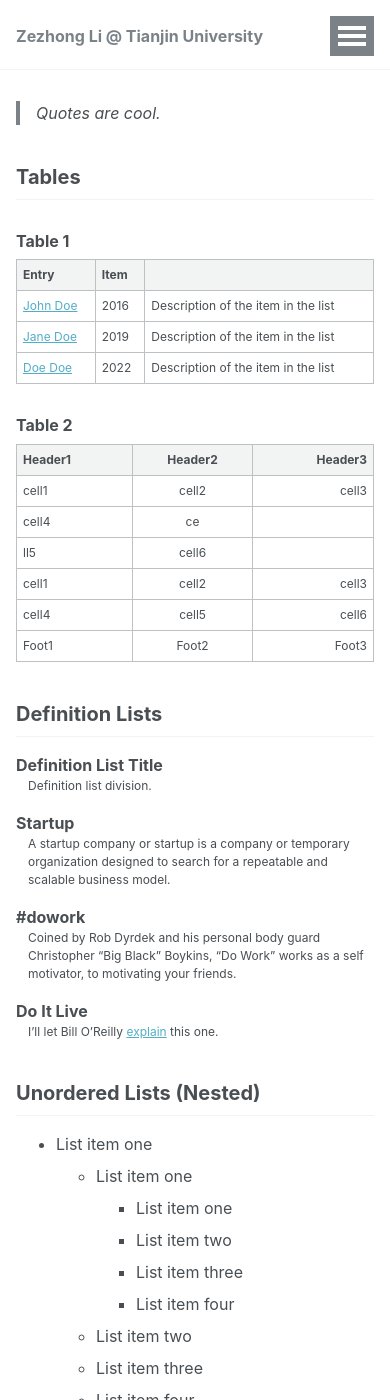
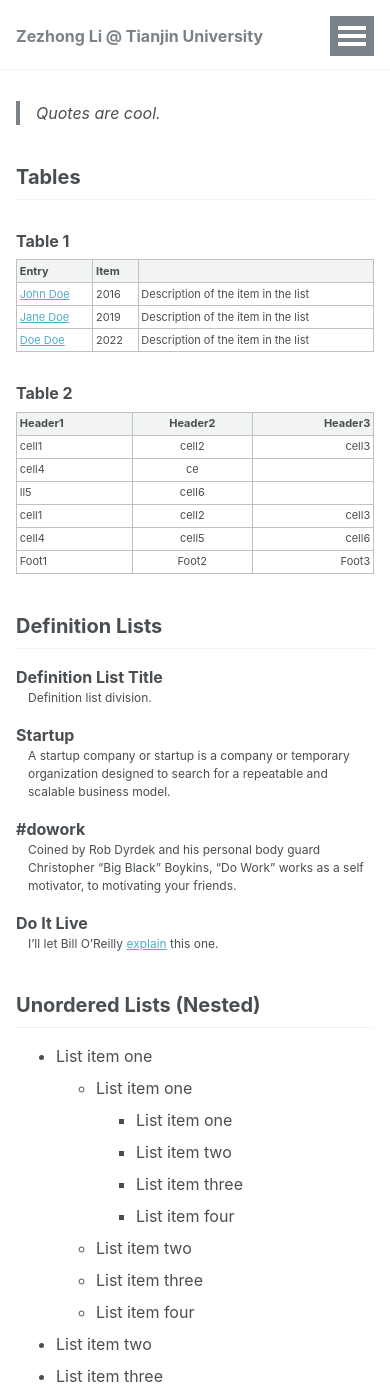
Before and after one commit to lzz19980125/lzz19980125.github.io, a Jekyll site: the page built from _pages/markdown.md, in a window 390 px wide and 1400 px high, scrolled down 2547 px. Built offline with Jekyll 4.4.1, drawn with Linux system fonts in a browser that asks for light colours; emoji names are drawn with the system emoji font.

Commit message:
Update _tables.scss

```diff
--- a/_sass/_tables.scss
+++ b/_sass/_tables.scss
@@ -36,3 +36,32 @@
 tr, td, th {
   vertical-align: middle;
 }
+
+/* Table wrapper for horizontal scrolling */
+.table-wrapper {
+  overflow-x: auto;
+  margin-bottom: 1em;
+}
+
+/* Ensure tables in content area have proper sizing */
+.page__content table,
+.archive table {
+  min-width: 100%;
+  table-layout: auto;
+}
+
+/* Handle very wide tables */
+.page__content {
+  overflow-x: auto;
+}
+
+/* Improve table readability on small screens */
+@media (max-width: 768px) {
+  table {
+    font-size: $type-size-7;
+  }
+
+  th, td {
+    padding: 0.25em;
+  }
+}
```
